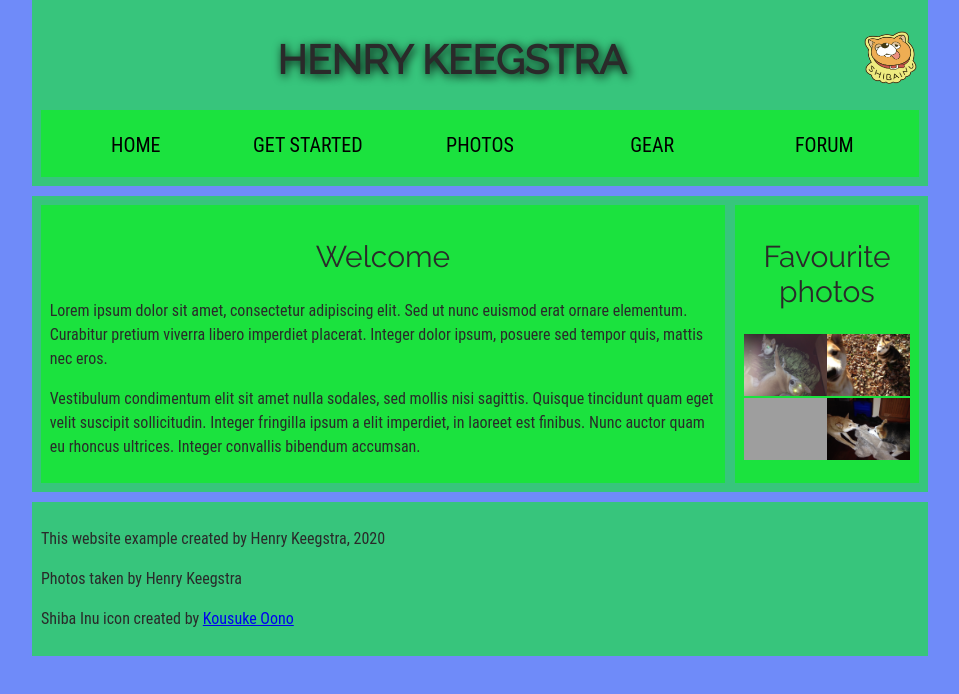
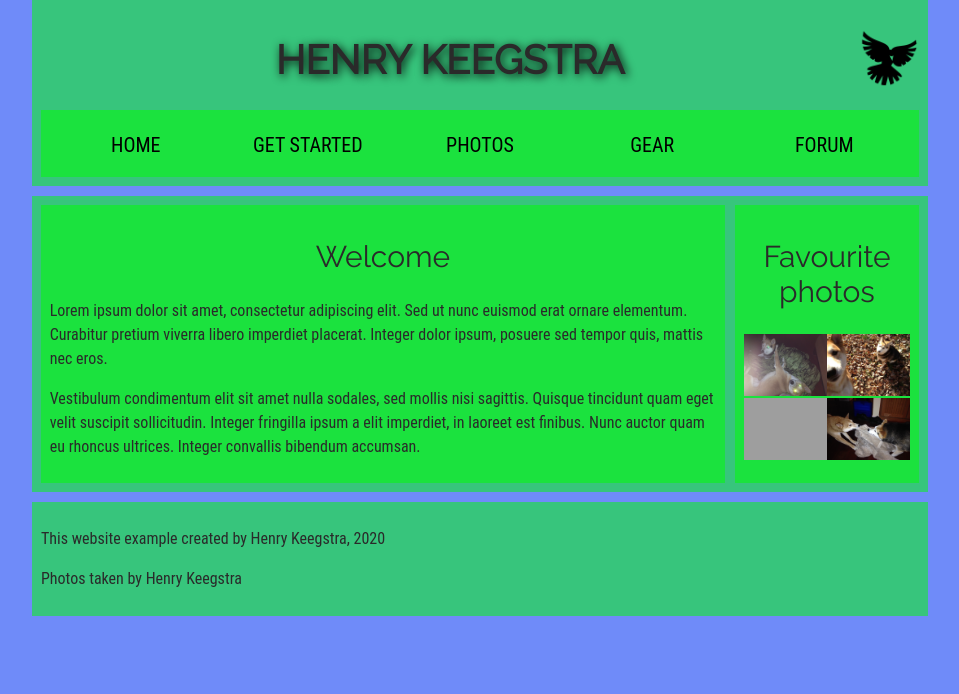
Before and after one commit to hkeegstraUMD/hkeegstraUMD.github.io, a plain HTML site: page lab_3/index.html in a window 1280 px wide. Shown: the whole page, without its empty margins (160-1119 px from the left). Drawn offline with Linux system fonts and the light colour scheme; grey boxes are pictures that could not be loaded.

Commit message:
Actual real final
confirmed text stuff

```diff
--- a/lab_3/index.html
+++ b/lab_3/index.html
@@ -17,7 +17,7 @@
 
     <header>
       <h1>Henry Keegstra</h1>
-      <img src="dog-logo.png" alt="seriously, go read Gokushufudou right now">
+      <img src="dove.png" alt="a simple dove logo">
 
 
       <nav><ul>
@@ -50,7 +50,6 @@
       <p>This website example created by Henry Keegstra, 2020</p>
 
       <p>Photos taken by Henry Keegstra</p>
-        <p>Shiba Inu icon created by <a href="https://twitter.com/kousuke_oono">Kousuke Oono</a></p>
     </footer>
 
   </body>
```
Lines whose indentation alone changed are shown as unchanged.
